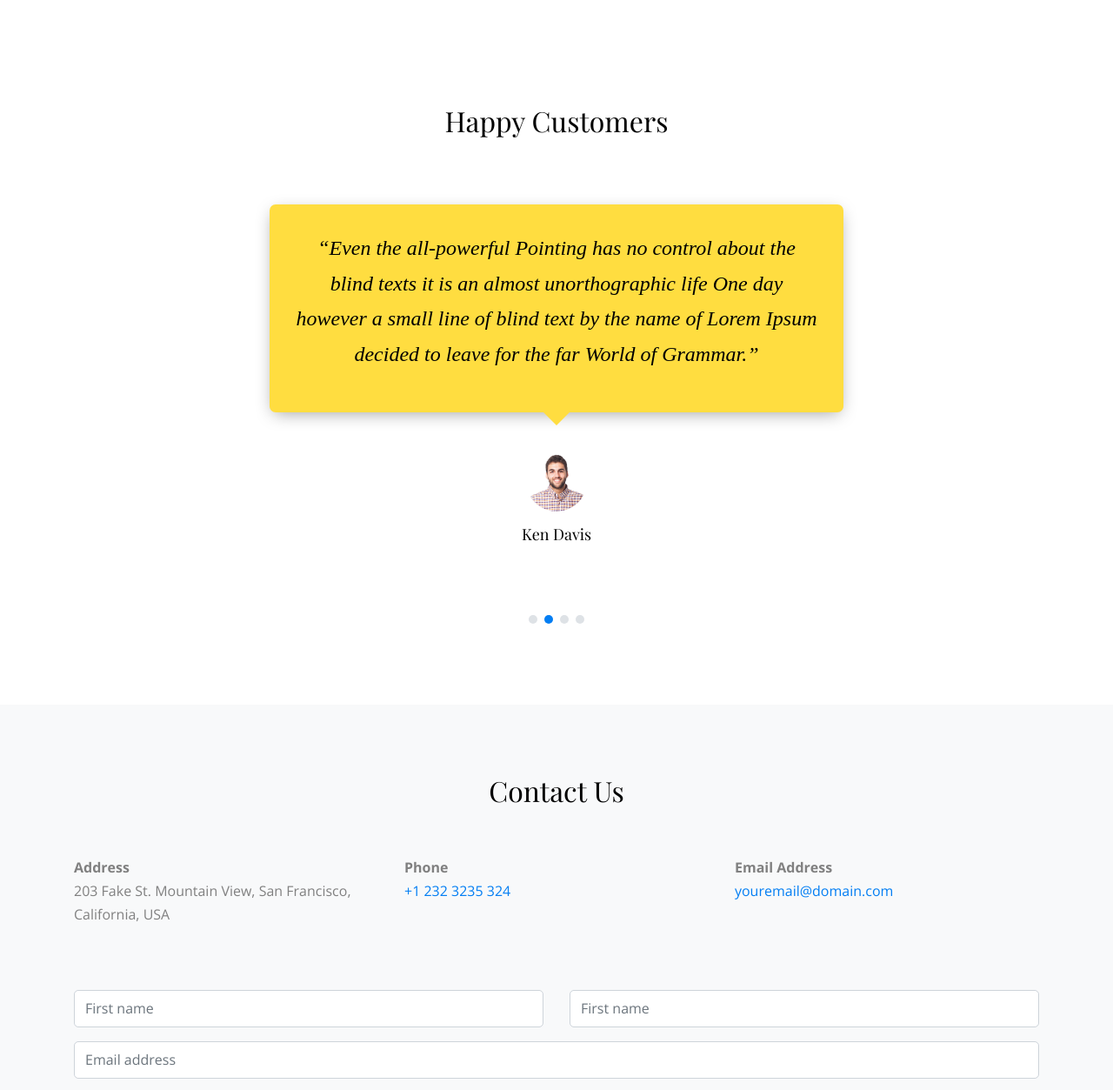
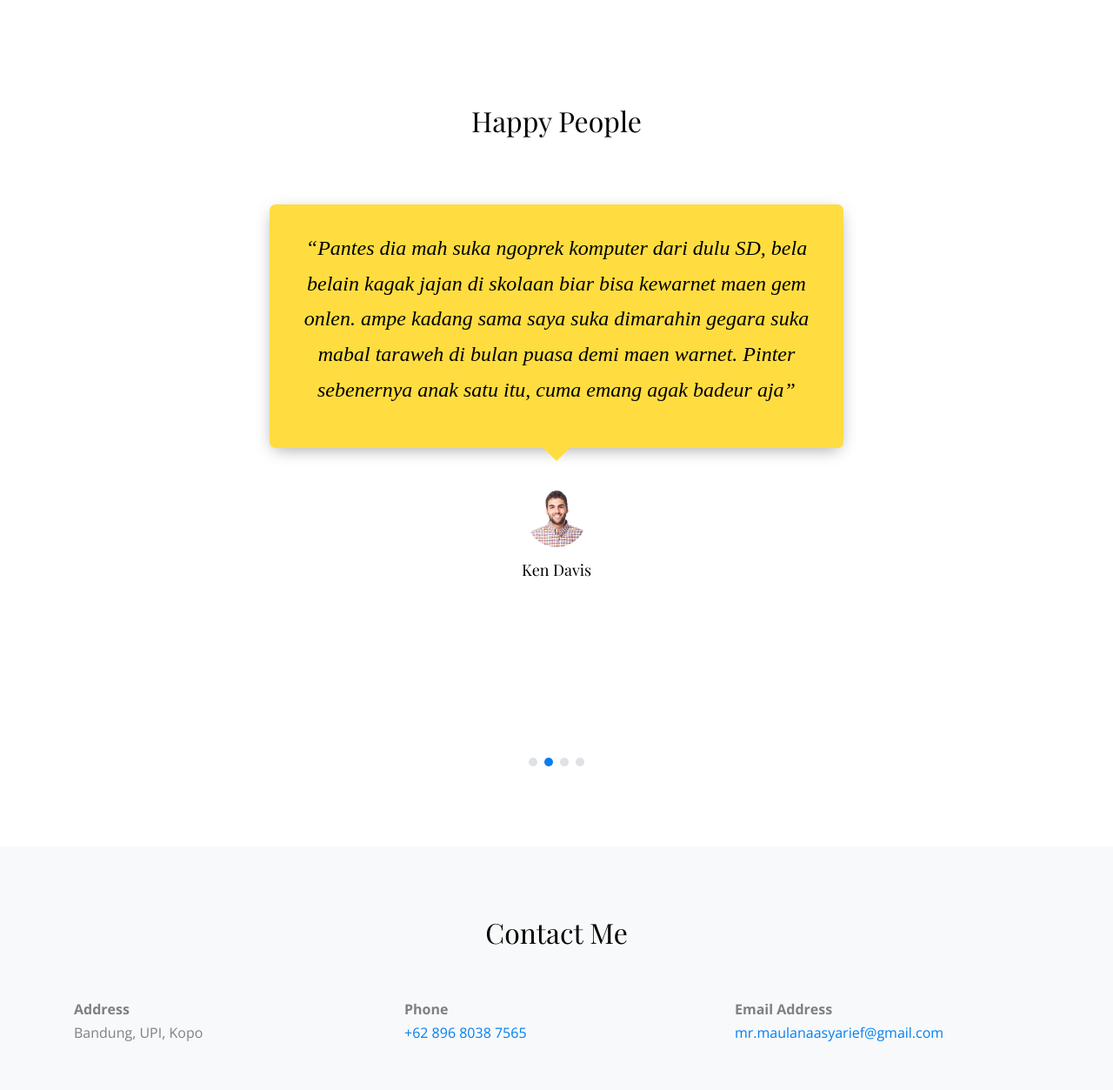
Before and after one commit to mrmaulanaasyarief/mrmaulanaasyarief.github.io, a plain HTML site: page index.html in a window 1280 px wide. Shown: the part 2580-3833 px from the top of the page at 87% size. Drawn offline with nearby package versions, Linux system fonts and the light colour scheme; files whose address does not match are found by name.

Commit message:
Tambahan kata kata

```diff
--- a/index.html
+++ b/index.html
@@ -181,7 +181,7 @@
 
         <div class="row justify-content-center" data-aos="fade-up">
           <div class="col-lg-6 text-center mb-5">
-            <h2 class="text-black mb-2">Happy Customers</h2>
+            <h2 class="text-black mb-2">Happy People</h2>
           </div>
         </div>
         <div  data-aos="fade-up" data-aos-delay="200">
@@ -190,7 +190,7 @@
               <div class="block-testimony-1 text-center">
 
                 <blockquote class="mb-4">
-                  <p>&ldquo;The Big Oxmox advised her not to do so, because there were thousands of bad Commas, wild Question Marks and devious Semikoli, but the Little Blind Text didn’t listen. She packed her seven versalia, put her initial into the belt and made herself on the way.&rdquo;</p>
+                  <p>&ldquo;Delan tuh dulu skola di SD Mathlaul Anwar, masi kecil dia, gk kerasa udah lulus SD dia lanjut ke SMP Negeri 2 Margahayu, deket lah sama SD dia, naek angkot nambah dua rebu. Nah udah itu sempet dilema dia mau SMA apa SMK, akhirnye dia masuk SMK Negeri 1 Katapang, mayan jaoh dari daerah dia biasa maen, naek angkor empat rebu, bulak balik delapan rebu, lumayan buat beli baso. Eh taunya udh lulus terus sekarang kuli'ah di UPI, bisaan anak kampung satu ini.&rdquo;</p>
                 </blockquote>
 
                 <figure>
@@ -206,7 +206,7 @@
 
 
                 <blockquote class="mb-4">
-                  <p>&ldquo;Even the all-powerful Pointing has no control about the blind texts it is an almost unorthographic life One day however a small line of blind text by the name of Lorem Ipsum decided to leave for the far World of Grammar.&rdquo;</p>
+                  <p>&ldquo;Pantes dia mah suka ngoprek komputer dari dulu SD, bela belain kagak jajan di skolaan biar bisa kewarnet maen gem onlen. ampe kadang sama saya suka dimarahin gegara suka mabal taraweh di bulan puasa demi maen warnet. Pinter sebenernya anak satu itu, cuma emang agak badeur aja&rdquo;</p>
                 </blockquote>
 
                 <figure>
@@ -223,7 +223,7 @@
 
 
                 <blockquote class="mb-4">
-                  <p>&ldquo;A small river named Duden flows by their place and supplies it with the necessary regelialia. It is a paradisematic country, in which roasted parts of sentences fly into your mouth.&rdquo;</p>
+                  <p>&ldquo;Oh Delan tuh pernah belajar banyak, yang saya tau tuh dia pernah belajar banyak bahasa, mulai dari C, C++, C#, Python, VB, Java dan masih banyak lagi deh. web dia bisa lah dikit dikit, saya juga sering minta bantu dia... logikanya beuh keren, kalo ngerjain apa-apa teh set set set beres, mau itu pemrograman web, desktop, mobile semua pernah, ya cuman gitu, semua secomot-secomot gk yang pro pro banget... tapi emang agak mood-an orang nya.. tapi insyaAllah amanah, asal ada duitnya mah :).&rdquo;</p>
                 </blockquote>
 
                 <figure>
@@ -240,7 +240,7 @@
 
 
                 <blockquote class="mb-4">
-                  <p>&ldquo;Far far away, behind the word mountains, far from the countries Vokalia and Consonantia, there live the blind texts. Separated they live in Bookmarksgrove right at the coast of the Semantics, a large language ocean.&rdquo;</p>
+                  <p>&ldquo;dua tiga bekicot dijinjing... Cakeeppp....&rdquo;</p>
                 </blockquote>
 
                 <figure>
@@ -262,21 +262,21 @@
       <div class="container">
         <div class="row">
           <div class="col-12 text-center mb-5">
-            <h2 class="text-black">Contact Us</h2>
+            <h2 class="text-black">Contact Me</h2>
           </div>
         </div>
         <div class="row mb-5">
           <div class="mb-4 mb-lg-0 col-md-6 col-lg-4">
             <p class="mb-0 font-weight-bold">Address</p>
-            <p class="mb-4">203 Fake St. Mountain View, San Francisco, California, USA
+            <p class="mb-4">Bandung, UPI, Kopo
           </div>
           <div class="mb-4 mb-lg-0 col-md-6 col-lg-4">
             <p class="mb-0 font-weight-bold">Phone</p>
-            <p class="mb-4"><a href="#">+1 232 3235 324</a></p>
+            <p class="mb-4"><a href="#">+62 896 8038 7565</a></p>
           </div>
           <div class="mb-4 mb-lg-0 col-md-6 col-lg-4">
             <p class="mb-0 font-weight-bold">Email Address</p>
-            <p class="mb-0"><a href="#">youremail@domain.com</a></p>
+            <p class="mb-0"><a href="#">mr.maulanaasyarief@gmail.com</a></p>
           </div>
         </div>
         <div class="row">
```
Also changed, not shown: 4 other files.
